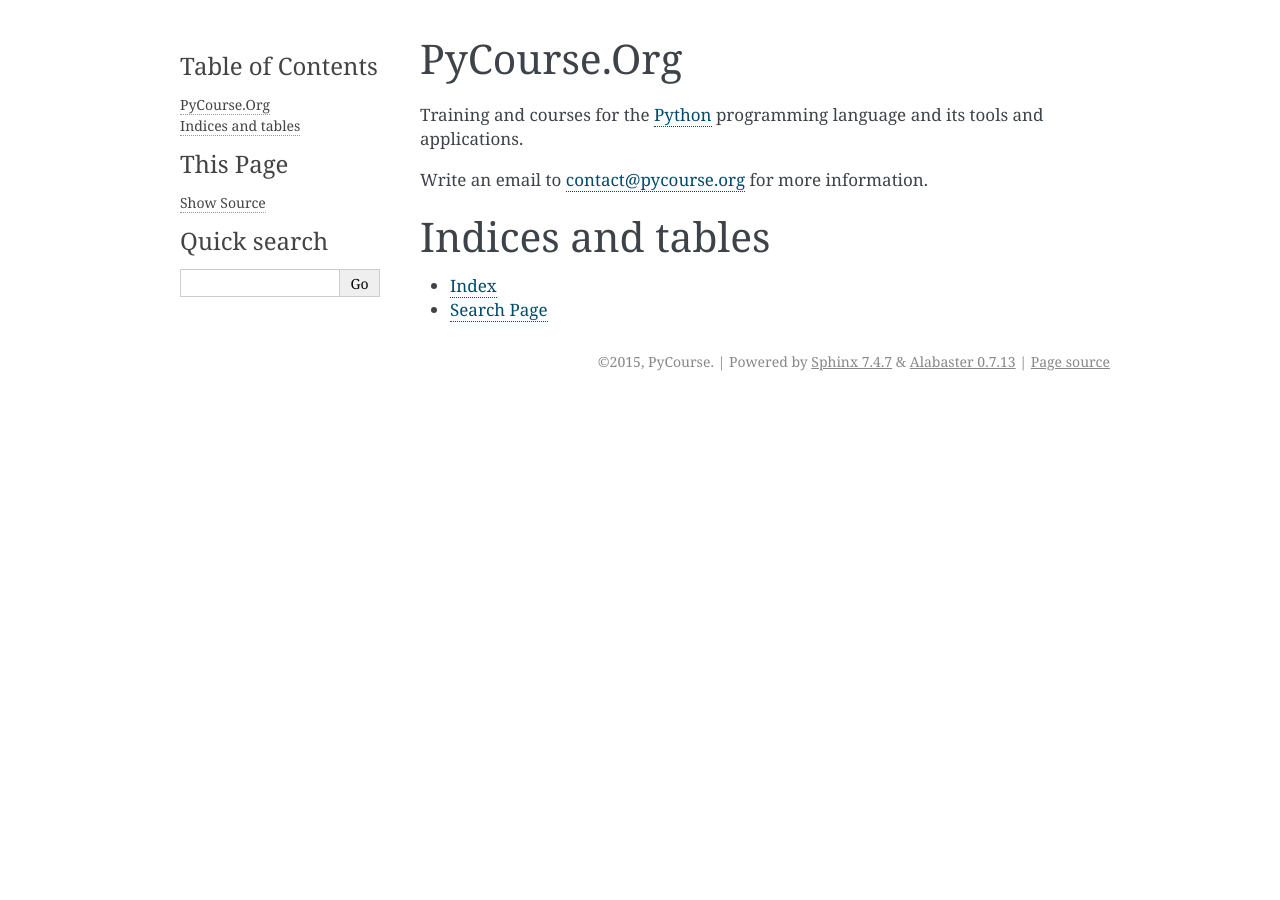
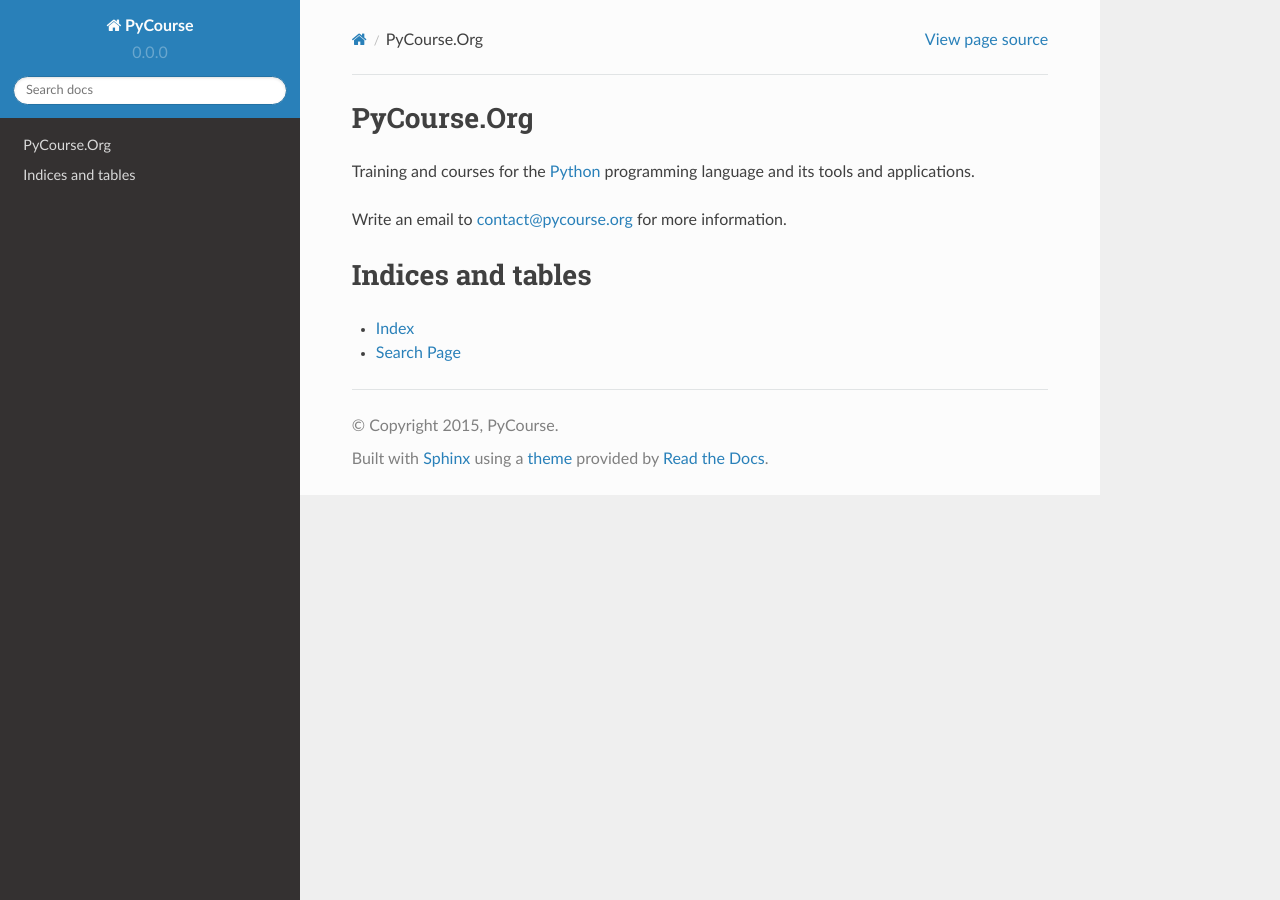
Before and after one commit to l34marr/homepage, a Sphinx documentation site: the page built from source/index.rst, in a window 1280 px wide. Built offline with Sphinx 7.4.7 and the Read the Docs theme 2.0.0, drawn with Linux system fonts in a browser that asks for light colours.

Commit message:
Use RTD theme.

```diff
--- a/source/conf.py
+++ b/source/conf.py
@@ -112,7 +112,19 @@
 
 # The theme to use for HTML and HTML Help pages.  See the documentation for
 # a list of builtin themes.
-html_theme = 'alabaster'
+#html_theme = 'alabaster'
+html_theme = 'default'
+
+# on_rtd is whether we are on readthedocs.org
+import os
+on_rtd = os.environ.get('READTHEDOCS', None) == 'True'
+
+if not on_rtd:  # only import and set the theme if we're building docs locally
+    import sphinx_rtd_theme
+    html_theme = 'sphinx_rtd_theme'
+    html_theme_path = [sphinx_rtd_theme.get_html_theme_path()]
+
+# otherwise, readthedocs.org uses their theme by default, so no need to specify it
 
 # Theme options are theme-specific and customize the look and feel of a theme
 # further.  For a list of options available for each theme, see the
```
